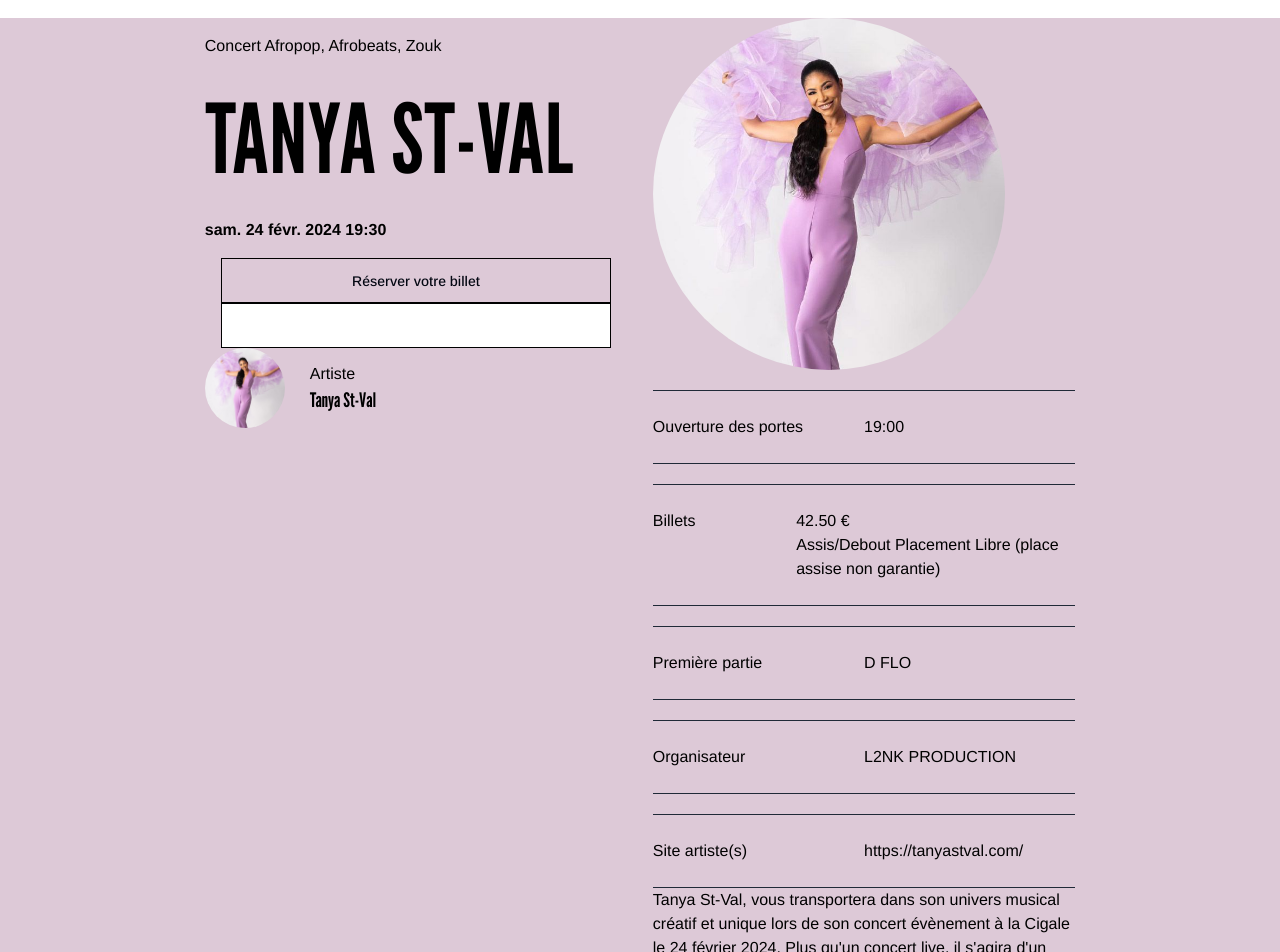
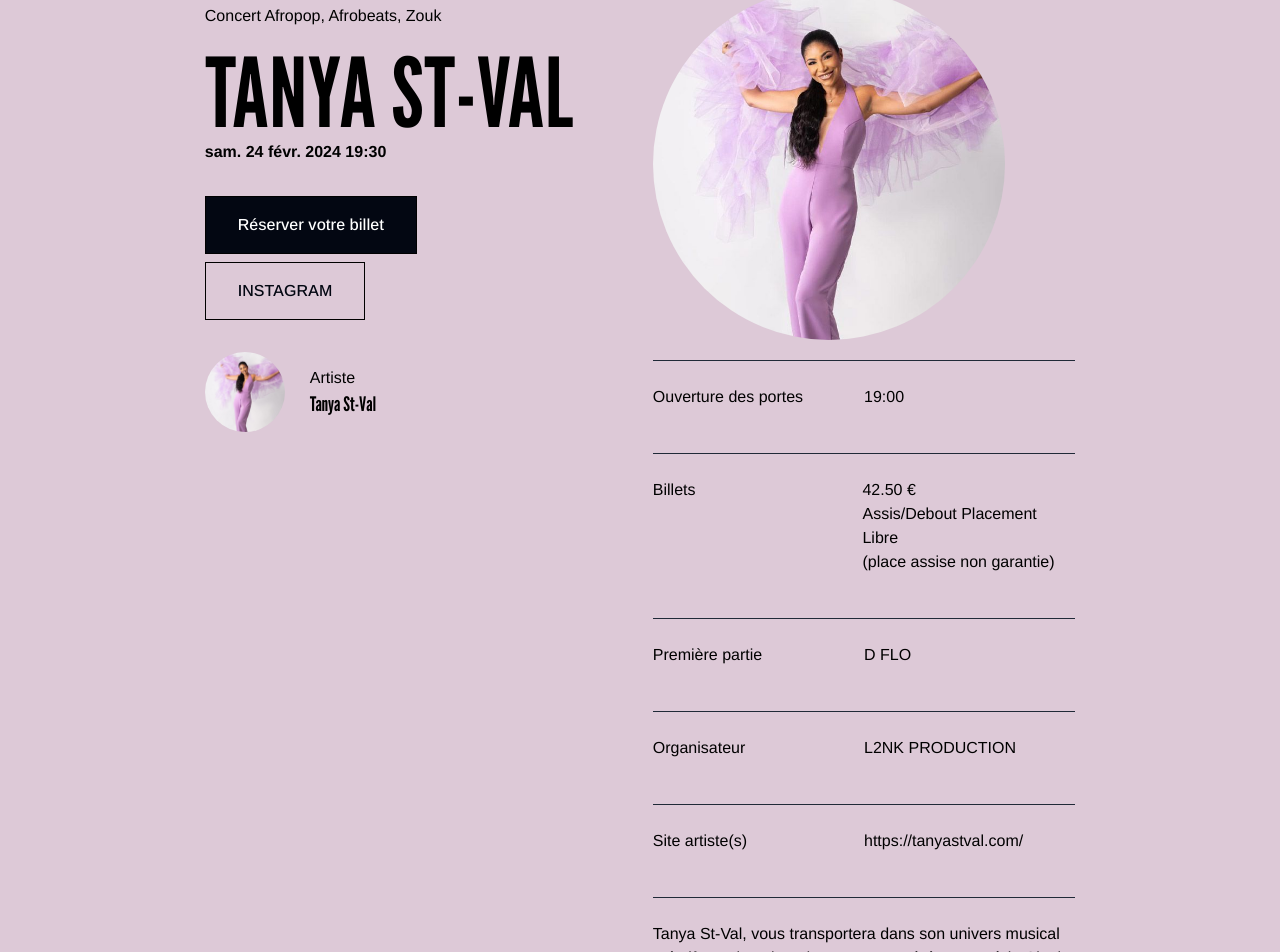
Before and after one commit to tvianney/ShowMint, a Vue app in the folder front/: page /event in a window 1280 px wide. Shown: the part 171-1123 px from the top of the page. Built offline with nearby package versions, Linux system fonts and the light colour scheme.

Commit message:
[MODIF] event page

```diff
--- a/front/package.json
+++ b/front/package.json
@@ -10,6 +10,7 @@
   },
   "dependencies": {
     "vue": "^3.4.19",
+    "vue-final-modal": "^4.5.4",
     "vue-router": "^4.3.0"
   },
   "devDependencies": {
--- a/front/src/components/footer.vue
+++ b/front/src/components/footer.vue
@@ -1,5 +1,5 @@
 <template>
-  <div style="background-color: black;" class="mt-40">
+  <div style="background-color: black;" class="">
     <div style="display: flex; justify-content: space-between;">
       <div style="display: flex; align-items: center;">
         <a href="" class="flex items-center space-x-3 rtl:space-x-reverse mx-10">
--- a/front/src/main.js
+++ b/front/src/main.js
@@ -4,3 +4,6 @@
 import routers from './router/index.js'
 
 createApp(App).use(routers).mount('#app')
+
+
+const app = createApp(App)
--- a/front/src/views/event.vue
+++ b/front/src/views/event.vue
@@ -1,11 +1,13 @@
 <template>
-    <div id="body" style="margin: 100px 0; background-color: #DDC9D7; display: flex; justify-content:center">
-        <div id="left-side" class="main-box" style="display: flex; flex-direction: column;">
+    <div id="body" style="padding: 70px 0; background-color: #DDC9D7; display: flex; justify-content:center">
+        <div id="left-side" class="main-box" style="display: flex ; flex-direction: column;">
             <span class="my-4">Concert Afropop, Afrobeats, Zouk</span>
-            <span class="my-4 font-gothic text-8xl">TANYA ST-VAL</span>
-            <span class="my-4 font-bold">sam. 24 févr. 2024 19:30</span>
-            <button style="min-height: 45px;" type="button" class="mx-4 border border-black hover:text-white text-gray-950 bg-transparent hover:bg-gray-950 focus:ring-4 focus:outline-none focus:ring-gray-950 font-medium text-sm px-4 py-2 text-center ">Réserver votre billet</button>
-            <button style="min-height: 45px;" type="button" class="mx-4 border border-black hover:text-gray-950 text-white bg-white hover:bg-gray-950 focus:ring-4 focus:outline-none focus:ring-gray-950 font-medium text-sm px-4 py-2 text-center ">INSTAGRAM</button>
+            <span class="font-gothic text-8xl">TANYA ST-VAL</span>
+            <span class="font-bold">sam. 24 févr. 2024 19:30</span>
+            <button style="min-height: 45px;" type="button" class="w-fit mt-8 border border-black hover:text-gray-950 text-white bg-gray-950 hover:bg-white focus:ring-4 focus:outline-none focus:ring-gray-950 font-medium text-base px-8 py-4 text-center ">Réserver votre billet</button>
+            <a href="https://www.instagram.com/tanyastval.officiel/?hl=fr">
+                <button style="min-height: 45px;" type="button" class="w-fit mt-2 mb-8 border border-black hover:text-white text-gray-950 bg-transparent hover:bg-gray-950 focus:ring-4 focus:outline-none focus:ring-gray-950 font-medium text-base px-8 py-4 text-center ">INSTAGRAM</button>
+            </a>
             <div style="display: flex; align-items: center;">
                 <img src="../assets/artiste-tanya.jpg" style="margin-right: 25px;" class="h-20 rounded-full" alt="Artiste">
                 <div>
@@ -24,7 +26,8 @@
                 <span style="width: 50%; white-space: pre-line">Billets</span>
                 <div>
                     <span>42.50 €</span>
-                    <span style="display: block;">Assis/Debout Placement Libre (place assise non garantie)</span>
+                    <span style="display: block;">Assis/Debout Placement Libre</span>
+                    <span style="display: block;">(place assise non garantie)</span>
                 </div>
             </div>
             <div class="box-info border-gray-800">
@@ -35,13 +38,15 @@
                 <span style="width: 50%;">Organisateur</span>
                 <span>L2NK PRODUCTION</span>
             </div>
-            <div class="box-info border-gray-800">
+            <div class="box-info border-gray-800 mb-4">
                 <span style="width: 50%;">Site artiste(s)</span>
                 <a href="https://tanyastval.com/">https://tanyastval.com/</a>
             </div>
-            <span>Tanya St-Val, vous transportera dans son univers musical créatif et unique lors de son concert évènement à la Cigale le 24 février 2024.
-Plus qu'un concert live, il s'agira d'un véritable spectacle avec un décor et une scénographie spécialement réalisé pour l'occasion ainsi qu'un moment de partage entre Tanya et son public.
-Venez redécouvrir ses tubes mémorables , intemporels et une Tanya comme vous ne l'avez jamais vu lors de son spectacle « Tanya St-Val Forever »</span>
+            <div class="box-info border-gray-800 mb-4">
+                <span>Tanya St-Val, vous transportera dans son univers musical créatif et unique lors de son concert évènement à la Cigale le 24 février 2024.
+    Plus qu'un concert live, il s'agira d'un véritable spectacle avec un décor et une scénographie spécialement réalisé pour l'occasion ainsi qu'un moment de partage entre Tanya et son public.
+    Venez redécouvrir ses tubes mémorables , intemporels et une Tanya comme vous ne l'avez jamais vu lors de son spectacle « Tanya St-Val Forever »</span>
+            </div>
         </div>
     </div>
 </template>
@@ -50,10 +55,9 @@
   .box-info {
     display: flex;
     border-style: solid;
-    border-width: 1px 0px 1px 0px;
+    border-width: 1px 0px 0px 0px;
     transition: background 0.3s, border 0.3s, border-radius 0.3s, box-shadow 0.3s;
-    margin-top: 020px;
-    margin-bottom: 0px;
+    margin-top: 20px;
     padding: 24px 0px 24px 0px;
   }
   .main-box {
--- a/front/src/views/homepage.vue
+++ b/front/src/views/homepage.vue
@@ -5,7 +5,7 @@
 
     <Carousel/>
 
-    <div class="pt-[80px] px-[200px] pb-[40px]">
+    <div class="pt-[80px] px-[200px] pb-[40px] mb-40">
         <div class="flex justify-items-center">
             <!-- <div class="-rotate-90 text-5xl text-nowrap">A L'AFFICHE</div> -->
             <div class="h-[450px] w-[350px] mr-12"> <img class="object-cover h-full hover:scale-110 transition duration-1000" src="../assets/tanya.jpg" alt="">
```
Also changed, not shown: 1 other file (tests, documents, lock files or other folders).
